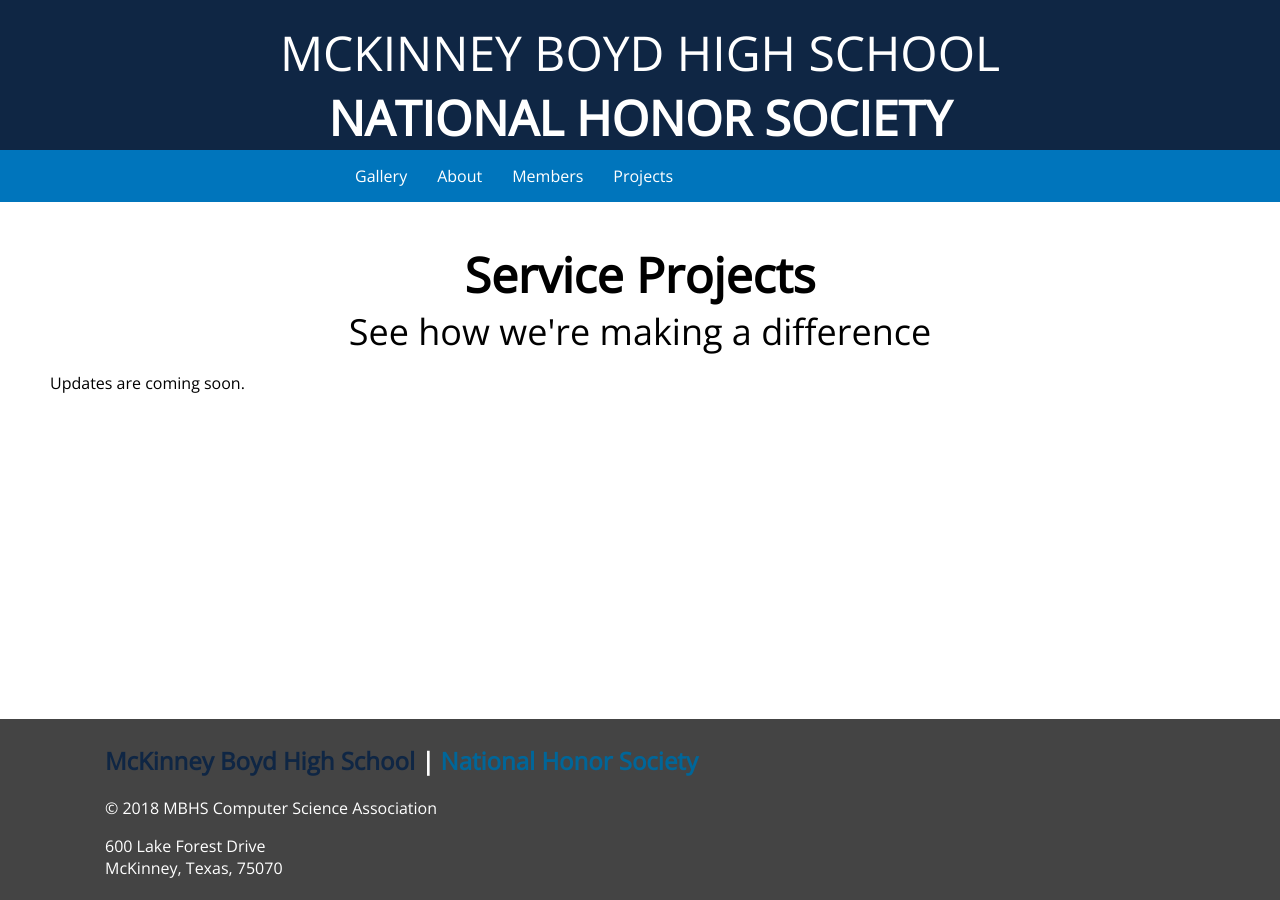
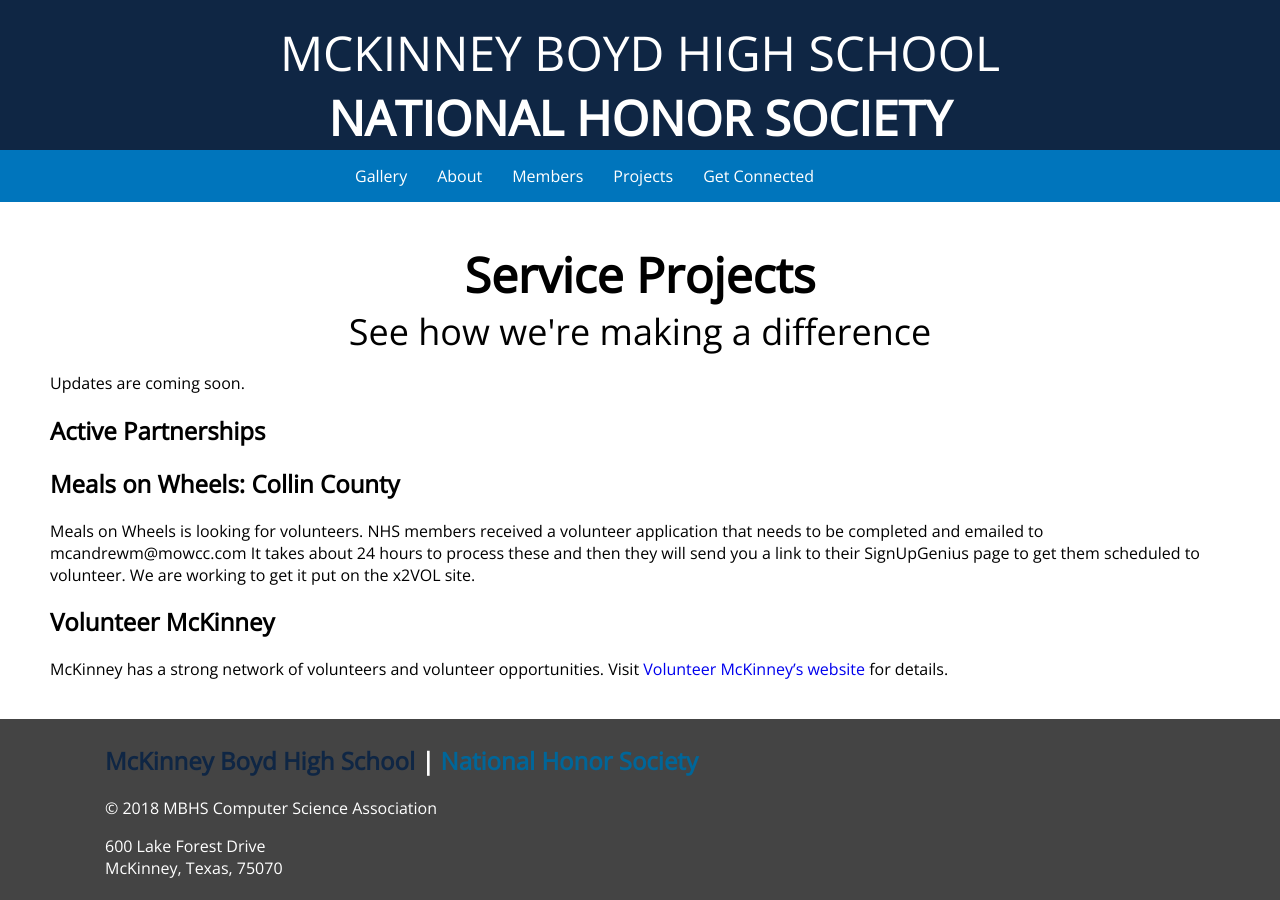
Before and after one commit to mbhs-nhs/mbhs-nhs.github.io, a Jekyll site: the page built from projects.md, in a window 1280 px wide. Built offline with Jekyll 4.4.1, drawn with Linux system fonts in a browser that asks for light colours.

Commit message:
Add the get connected page per Ms. Smith's request

```diff
--- a/_includes/header.html
+++ b/_includes/header.html
@@ -15,6 +15,7 @@
           <a href="/about">About</a>
           <a href="/members">Members</a>
           <a href="/projects">Projects</a>
+          <a href="/connected">Get Connected</a>
       </div>
   </nav>
 </header>
--- a/projects.md
+++ b/projects.md
@@ -4,4 +4,16 @@
 subtitle: See how we're making a difference
 ---
 
+
+
 Updates are coming soon.
+
+# Active Partnerships
+
+## Meals on Wheels: Collin County
+
+Meals on Wheels is looking for volunteers. NHS members received a volunteer application that needs to be completed and emailed to mcandrewm@mowcc.com  It takes about 24 hours to process these and then they will send you a link to their SignUpGenius page to get them scheduled to volunteer.  We are working to get it put on the x2VOL site.
+
+## Volunteer McKinney
+
+McKinney has a strong network of volunteers and volunteer opportunities. Visit [Volunteer McKinney's website](http://volunteermckinney.org/) for details.
```
Also changed, not shown: about.md (+0 -1 lines), members.md (+6 -1 lines).
